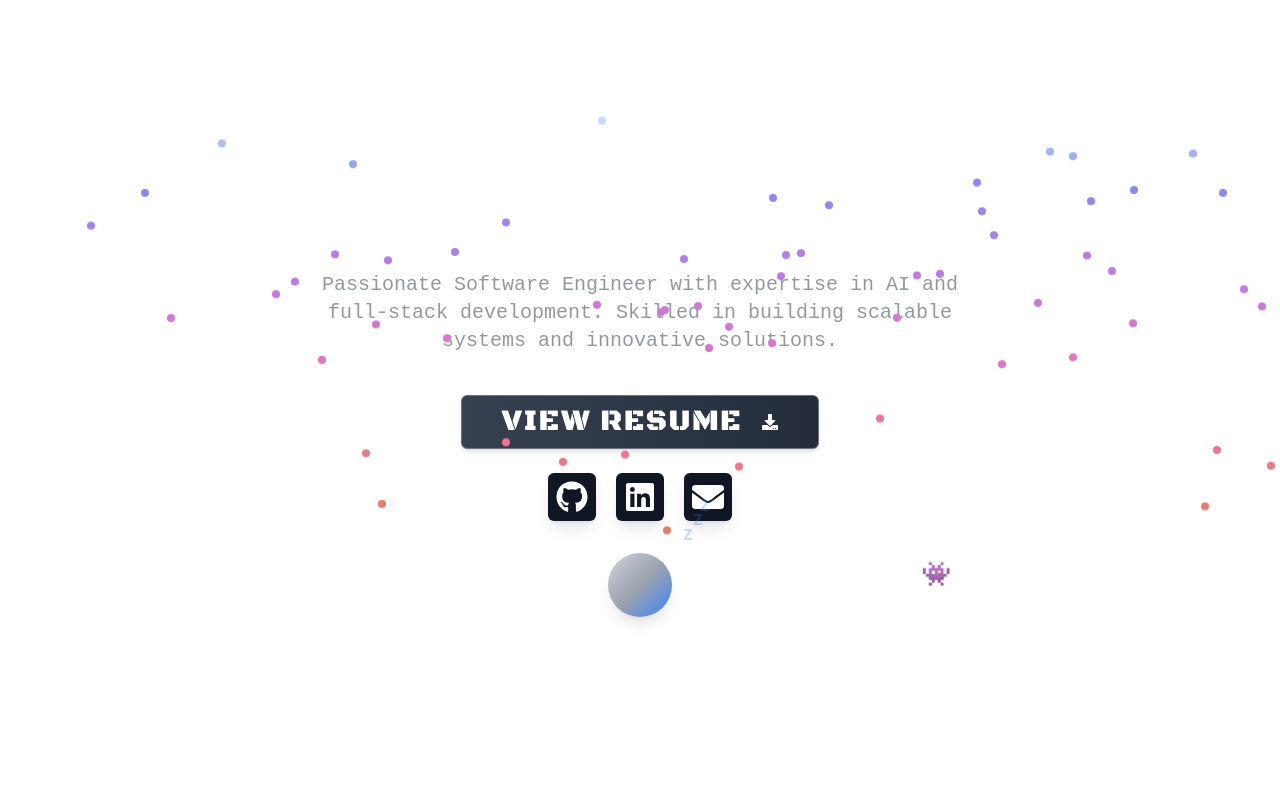
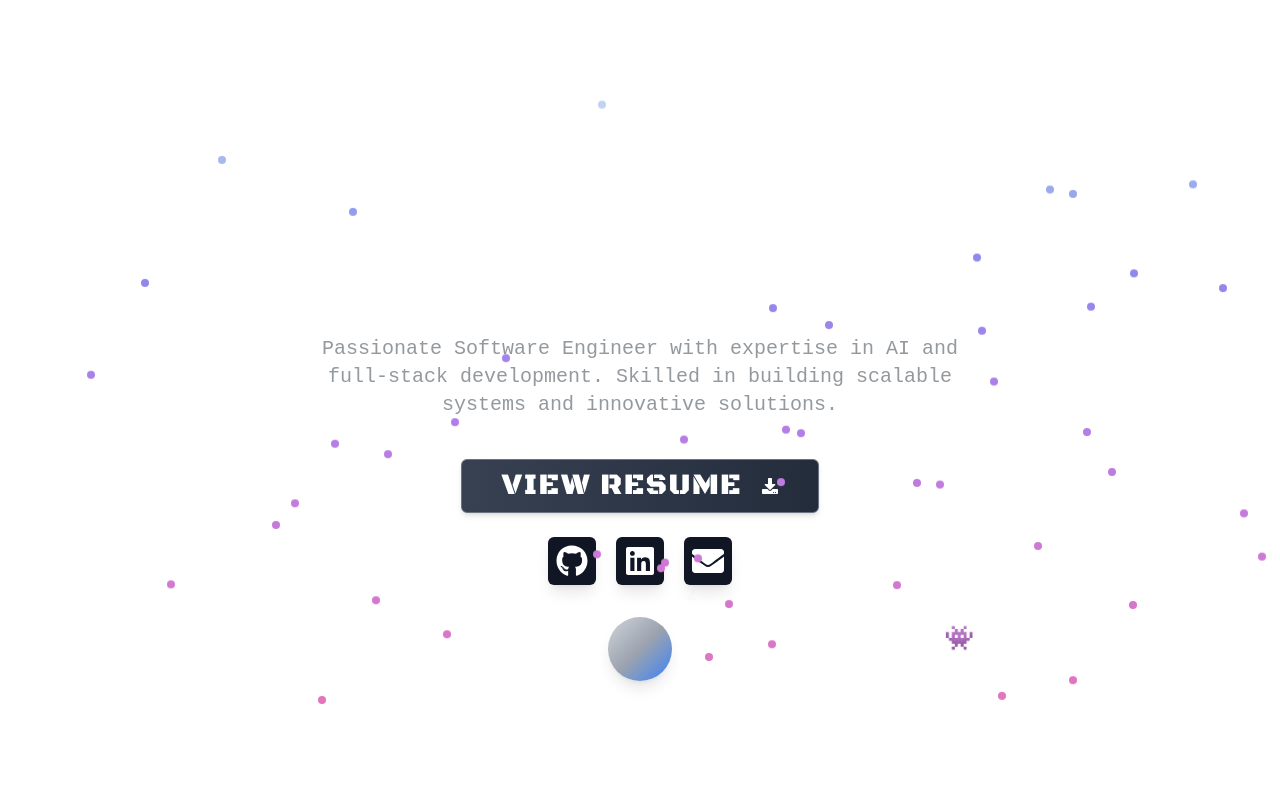
Before and after one commit to Rakotomalala01/portfolio, a React (Vite) app: page / in a window 1280 px wide. Shown: the top 800 px of the page. Built offline with nearby package versions, Linux system fonts and the light colour scheme.

Commit message:
JR: falling dot goes to the body

```diff
--- a/src/components/body/body.tsx
+++ b/src/components/body/body.tsx
@@ -1,11 +1,32 @@
 import React from "react";
 import HomeSection from "./sections/home-section";
 import About from "./sections/about";
+import FallingDots from "../ui/falling-dot";
 
 const Body = () => {
+  const colors = [
+    "bg-background",
+    "bg-[#569CD6]",
+    "bg-[#9CDCFE]",
+    "bg-[#4EC9B0]",
+    "bg-[#B5CEA8]",
+    "bg-[#C586C0]",
+    "bg-[#D7BA7D]",
+    "bg-[#CE9178]",
+    "bg-[#DCDCAA]",
+    "bg-[#F44747]",
+    "bg-[#646695]",
+    "bg-[#D16969]",
+    "bg-[#F2C272]",
+    "bg-[#8BD1FA]",
+    "bg-[#DAB894]",
+    "bg-[#A074C4]",
+  ];
   return (
     <main className="w-full mx-auto py-8 space-y-16 w-full">
       {/* Home Section */}
+      <FallingDots colors={colors} count={60} />
+
 
       <HomeSection/>
 
--- a/src/components/body/sections/home-section.tsx
+++ b/src/components/body/sections/home-section.tsx
@@ -1,4 +1,3 @@
-import { useEffect, useState } from "react";
 import ContactList from "@/components/ui/contact-list";
 import MyCVDownloader from "@/components/ui/myCVDownloader";
 import ProfileDescription from "@/components/ui/profil-description";
@@ -14,79 +13,20 @@ const Home = () => {
     }
   };
 
-  const colors = [
-    "bg-background",
-    "bg-[#569CD6]",
-    "bg-[#9CDCFE]",
-    "bg-[#4EC9B0]",
-    "bg-[#B5CEA8]",
-    "bg-[#C586C0]",
-    "bg-[#D7BA7D]",
-    "bg-[#CE9178]",
-    "bg-[#DCDCAA]",
-    "bg-[#F44747]",
-    "bg-[#646695]",
-    "bg-[#D16969]",
-    "bg-[#F2C272]",
-    "bg-[#8BD1FA]",
-    "bg-[#DAB894]",
-    "bg-[#A074C4]"
-  ];
-
-  const [colorIndex, setColorIndex] = useState(0);
-
-  const [positions] = useState(() =>
-    [...Array(60)].map(() => ({
-      left: Math.random() * 100,
-      duration: Math.random() * 15 + 10,
-      delay: Math.random() * 5,
-    }))
-  );
-
-  useEffect(() => {
-    const colorInterval = setInterval(() => {
-      setColorIndex((prev) => (prev + 1) % colors.length);
-    }, 3500);
-
-    return () => clearInterval(colorInterval);
-  }, []);
-
   return (
     <section
       id="home"
-      className="
-        relative w-full h-screen
+      className="relative w-full h-screen
         flex flex-col items-center justify-center text-center
         pb-10 bg-background text-white
-        overflow-hidden
-      "
+        overflow-hidden"
     >
-      {/* F A L L I N G   D O T S  */}
-      <div className="absolute inset-0 pointer-events-none ">
-        {positions.map((pos, i) => (
-          <div
-            key={i}
-            className={`
-              absolute w-2 h-2 rounded-full shadow-lg animate-fall
-              transition-colors duration-1000
-              ${colors[colorIndex]}
-            `}
-            style={{
-              top: "0%",
-              left: `${pos.left}%`,
-              animationDuration: `${pos.duration}s`,
-              animationDelay: `${pos.delay}s`,
-            }}
-          />
-        ))}
-      </div>
-
       {/* P R O F I L E / C V / C O N T A C T */}
       <ProfileDescription />
       <MyCVDownloader />
       <ContactList />
 
-      {/* R O B O T   H E A D  (z-10 so it stays visually on top) */}
+      {/* R O B O T   H E A D  */}
       <div className="relative z-10">
         <RobotHead />
       </div>
@@ -96,7 +36,7 @@ const Home = () => {
         Absolutely positioned at the middle (top-1/2),
         moves from far left to far right in a continuous loop.
       */}
-      <SpaceshipChase/>
+      <SpaceshipChase />
 
       {/* S C R O L L   D O W N   B U T T O N */}
       <button
@@ -108,21 +48,6 @@ const Home = () => {
 
       <style>
         {`
-          /* Existing falling animation keyframes */
-          @keyframes fall {
-            0%   { transform: translateY(0); opacity: 0; }
-            10%  { opacity: 1; }
-            90%  { opacity: 1; }
-            100% { transform: translateY(1000px); opacity: 0; }
-          }
-          @keyframes shimmer {
-            0%   { filter: hue-rotate(0deg); }
-            100% { filter: hue-rotate(360deg); }
-          }
-          .animate-fall {
-            animation: fall infinite linear, shimmer 6s linear infinite;
-          }
-
           /*
             K E Y F R A M E S   F O R   T H E   C H A S E
             Moves from left(-20%) to off-screen right,
--- /dev/null
+++ b/src/components/ui/falling-dot.tsx
@@ -0,0 +1,87 @@
+import { useEffect, useState } from "react";
+
+interface FallingDotsProps {
+  colors: string[];
+  count?: number;
+}
+
+const FallingDots: React.FC<FallingDotsProps> = ({
+  colors,
+  count = 60,
+}) => {
+  const [colorIndex, setColorIndex] = useState(0);
+  const [pageHeight, setPageHeight] = useState(0); // Track the total scrollable height
+
+  // Generate initial dot positions
+  const [positions] = useState(() =>
+    [...Array(count)].map(() => ({
+      left: Math.random() * 100, // Random horizontal position
+      duration: Math.random() * 15 + 10, // Random fall speed
+      delay: Math.random() * 5, // Random delay
+    }))
+  );
+
+  // Update the page height dynamically
+  useEffect(() => {
+    const updatePageHeight = () => {
+      setPageHeight(document.documentElement.scrollHeight); // Total height of the scrollable page
+    };
+
+    updatePageHeight();
+    window.addEventListener("resize", updatePageHeight); // Update height on resize
+    window.addEventListener("scroll", updatePageHeight); // Update height when content changes
+    return () => {
+      window.removeEventListener("resize", updatePageHeight);
+      window.removeEventListener("scroll", updatePageHeight);
+    };
+  }, []);
+
+  // Cycle through colors
+  useEffect(() => {
+    const colorInterval = setInterval(() => {
+      setColorIndex((prev) => (prev + 1) % colors.length);
+    }, 3500);
+
+    return () => clearInterval(colorInterval);
+  }, [colors.length]);
+
+  return (
+    <div className="fixed inset-0 pointer-events-none overflow-hidden z-10">
+      {positions.map((pos, i) => (
+        <div
+          key={i}
+          className={`
+            absolute w-2 h-2 rounded-full shadow-lg animate-fall
+            transition-colors duration-1000
+            ${colors[colorIndex]}
+          `}
+          style={{
+            top: "0%",
+            left: `${pos.left}%`,
+            animationDuration: `${pos.duration}s`,
+            animationDelay: `${pos.delay}s`,
+          }}
+        />
+      ))}
+      <style>
+        {`
+          @keyframes fall {
+            0%   { transform: translateY(0); opacity: 0; }
+            10%  { opacity: 1; }
+            90%  { opacity: 1; }
+            100% { transform: translateY(${pageHeight}px); opacity: 0; } /* Use dynamic page height */
+          }
+          @keyframes shimmer {
+            0%   { filter: hue-rotate(0deg); }
+            100% { filter: hue-rotate(360deg); }
+          }
+          .animate-fall {
+            animation: fall infinite linear, shimmer 6s linear infinite;
+          }
+        `}
+      </style>
+    </div>
+  );
+};
+
+export default FallingDots;
```
